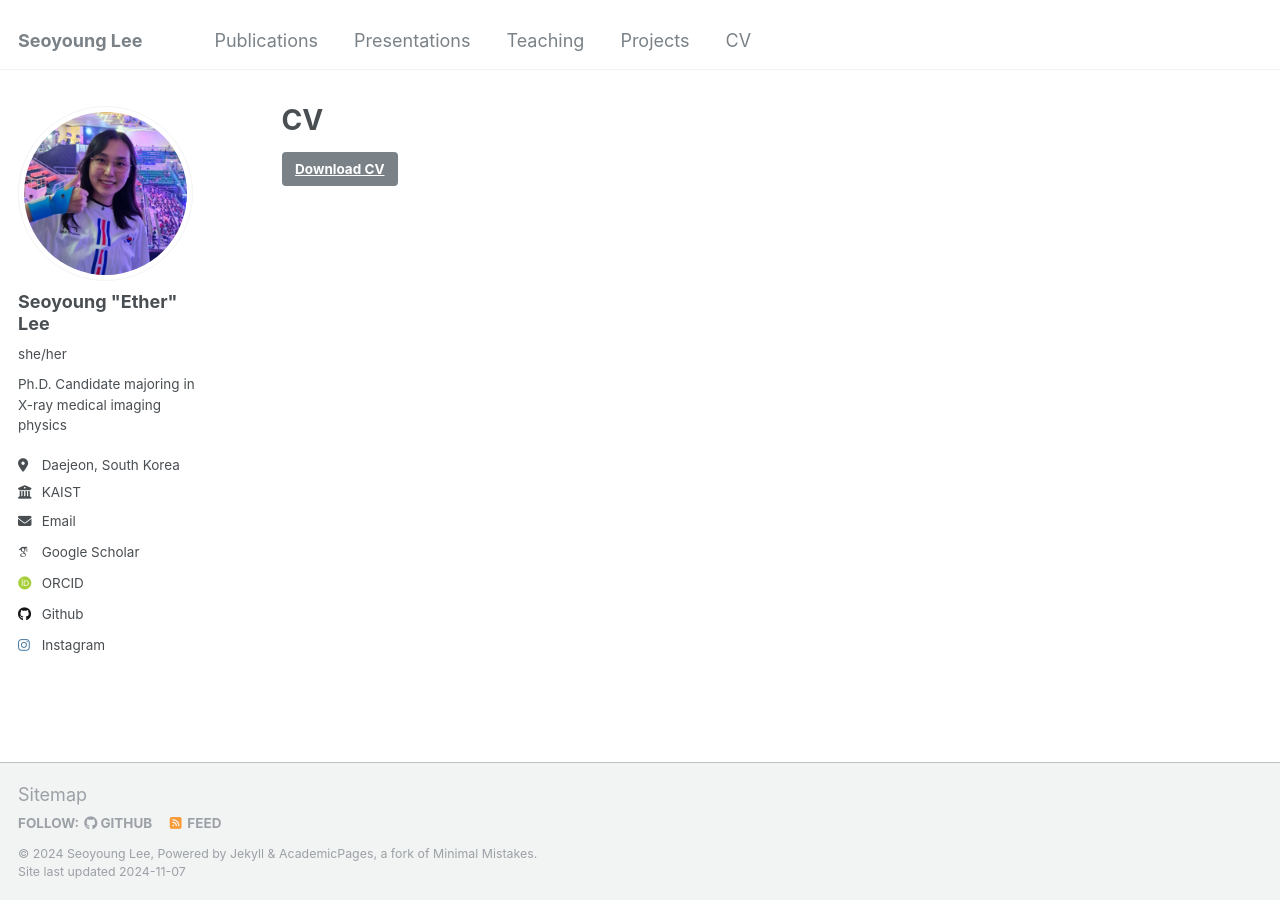
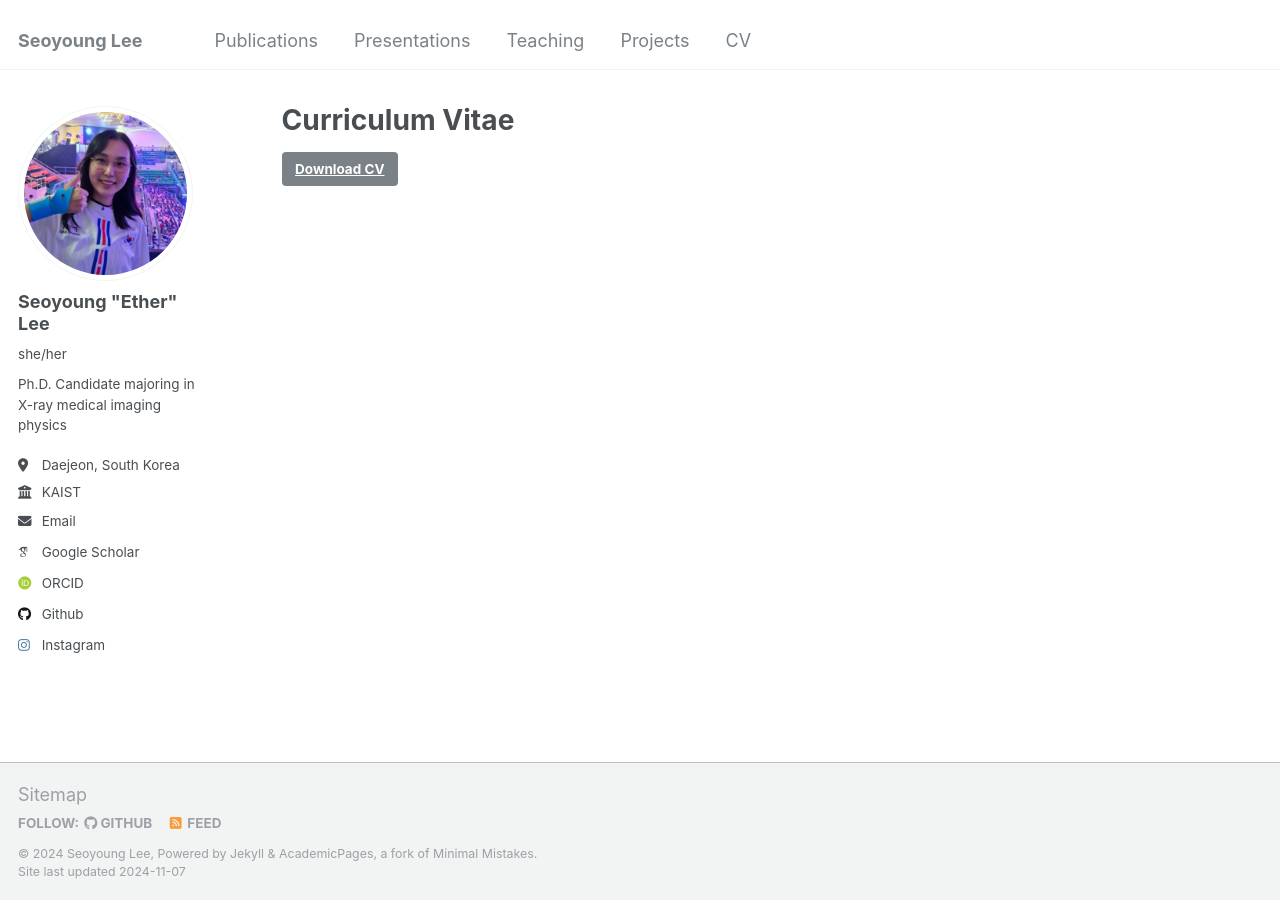
Before and after one commit to ether0/ether0.github.io, a Jekyll site: the page built from _pages/cv.md, in a window 1280 px wide. Built offline with Jekyll 4.4.1, drawn with Linux system fonts in a browser that asks for light colours; some web fonts are replaced.

Commit message:
Update cv.md

```diff
--- a/_pages/cv.md
+++ b/_pages/cv.md
@@ -1,6 +1,6 @@
 ---
 layout: archive
-title: "CV"
+title: "Curriculum Vitae"
 permalink: /cv/
 author_profile: true
 redirect_from:
@@ -10,4 +10,4 @@ redirect_from:
 
 {% include base_path %}
 
-<a href="http://ether0.github.io/files/CV_SLee_webpage.pdf" class="btn">Download CV</a>
+<a href="http://ether0.github.io/files/CV_SLee_webpage.pdf" class="btn" target="_blank">Download CV</a>
```
